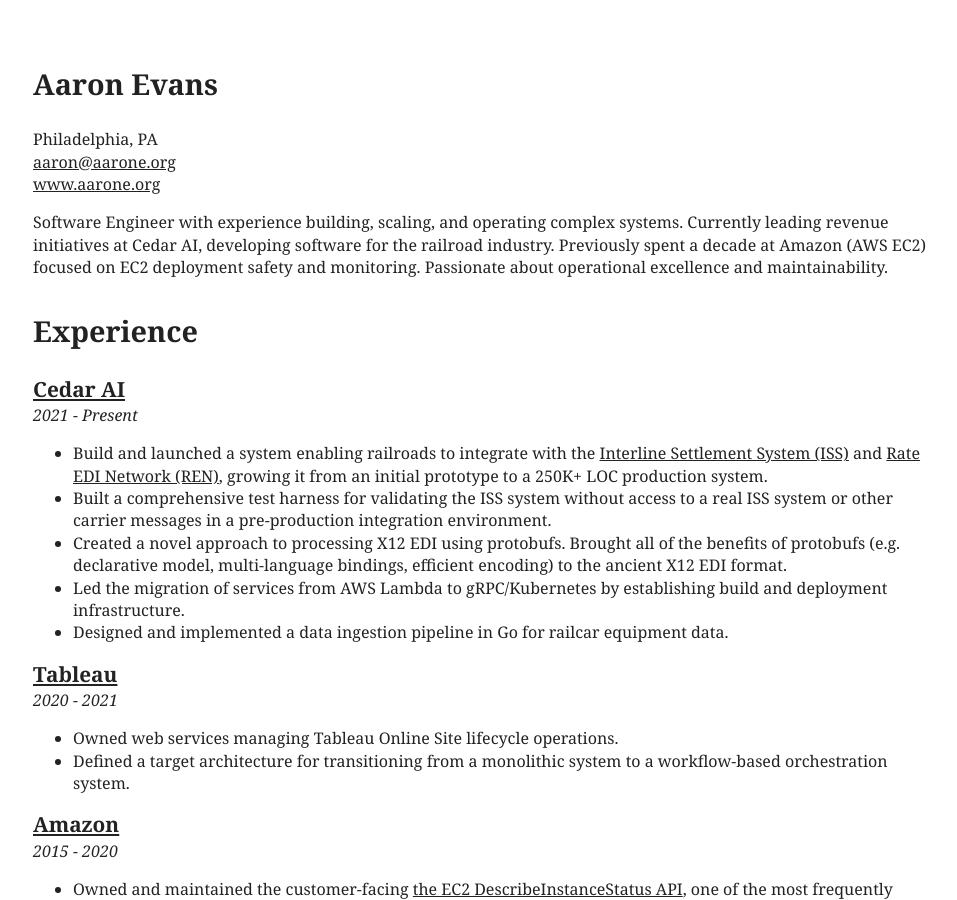
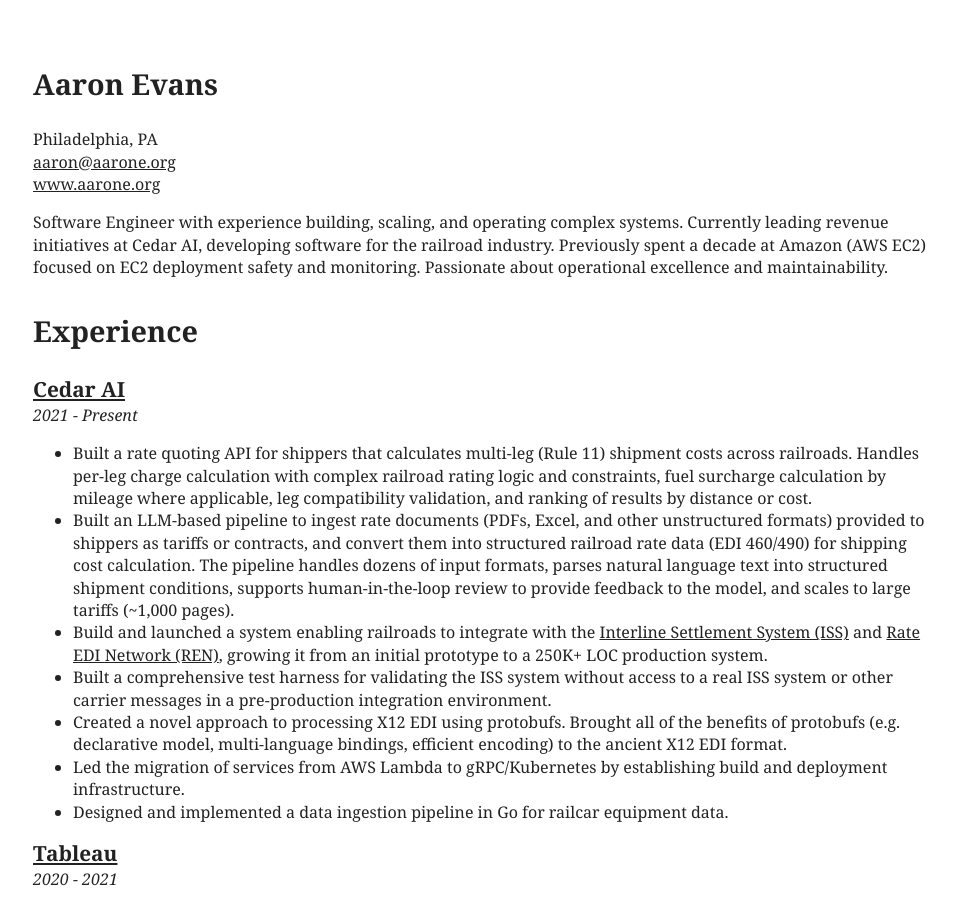
Before and after one commit to aarone/aarone.org, a Jekyll site: the page built from source/resume.html, in a window 1280 px wide and 900 px high. Shown: the whole window, without its empty margins (157-1114 px from the left). Built offline with Jekyll 4.4.1, drawn with Linux system fonts in a browser that asks for light colours; Markdown is read by kramdown in place of the engine named in the settings.

Commit message:
Added some stuff

```diff
--- a/source/resume.html
+++ b/source/resume.html
@@ -68,10 +68,27 @@
           </div>
           <div class="nine columns">
             <ul class="accomplishments">
+	      <li>
+		Built a rate quoting API for shippers that calculates
+		multi-leg (Rule 11) shipment costs across railroads. Handles per-leg
+		charge calculation with complex railroad rating logic and constraints,
+		fuel surcharge calculation by mileage where applicable, leg
+		compatibility validation, and ranking of results by distance or cost.
+	      </li>
+	      <li>
+		Built an LLM-based pipeline to ingest rate documents
+		(PDFs, Excel, and other unstructured formats) provided
+		to shippers as tariffs or contracts, and convert them
+		into structured railroad rate data (EDI 460/490) for
+		shipping cost calculation. The pipeline handles dozens
+		of input formats, parses natural language text
+		into structured shipment conditions, supports
+		human-in-the-loop review to provide feedback to the
+		model, and scales to large tariffs (~1,000 pages).
+	      </li>
               <li>
                 Build and launched a system enabling railroads to
-	      integrate with
-	      the
+	      integrate with the
                 <a href="https://public.railinc.com/products-services/interline-settlement-system">Interline
 	      Settlement System (ISS)</a>
                 and
```
